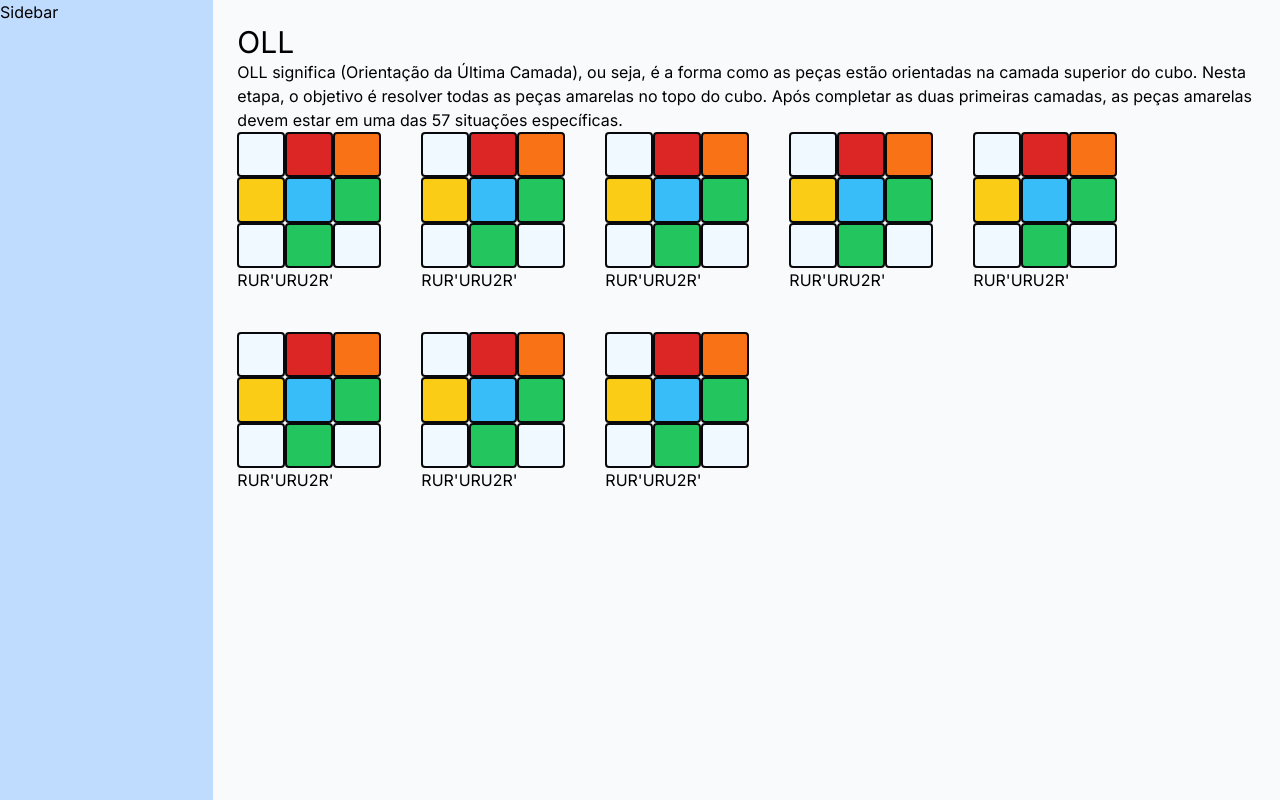
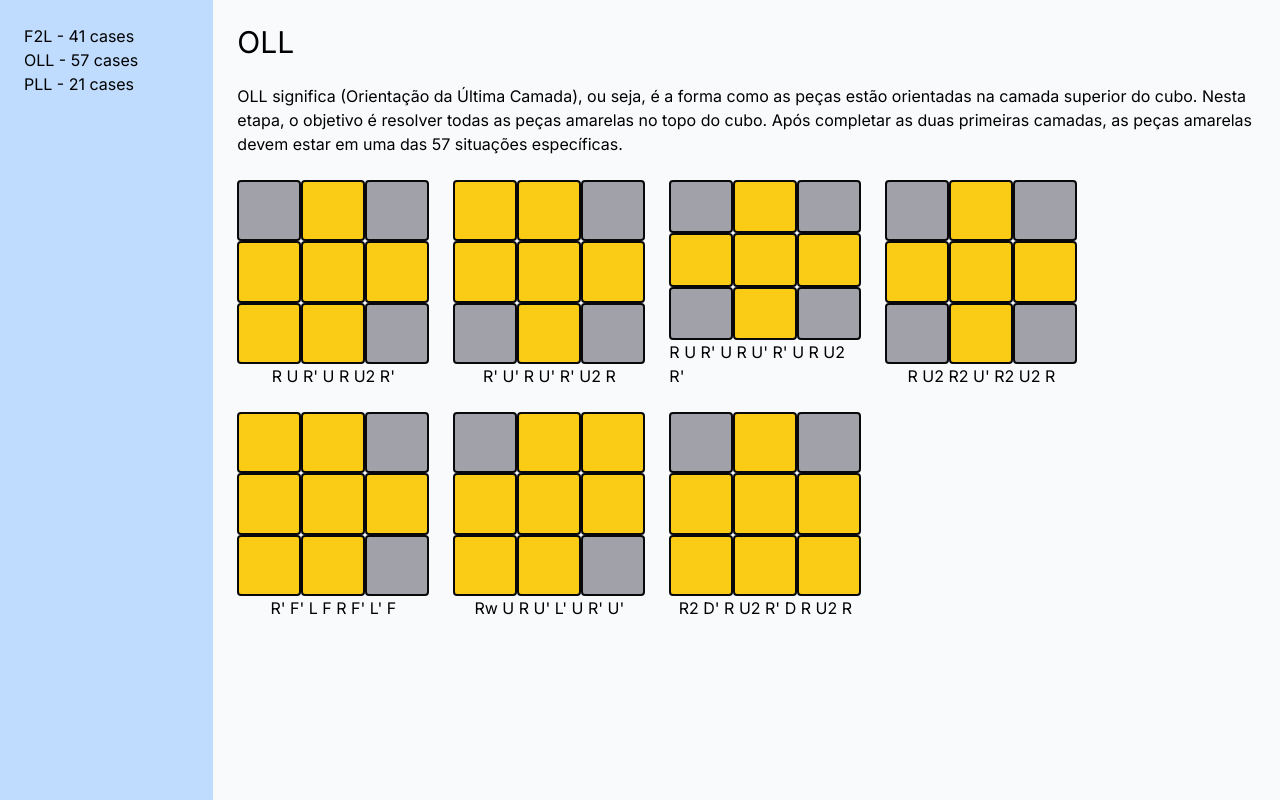
Before and after one commit to ValdineiJunior/cube-lessons, a Next.js app: page / in a window 1280 px wide. Built offline with nearby package versions, Linux system fonts and the light colour scheme.

Commit message:
feat: finish the main layout

```diff
--- a/src/app/(dashboard)/layout.tsx
+++ b/src/app/(dashboard)/layout.tsx
@@ -6,7 +6,14 @@ export default function DashboardLayout({
   return (
     <>
       <div className="grid grid-cols-6 min-h-screen">
-        <h1 className="col-span-1 bg-blue-200">Sidebar</h1>
+        <div
+          className="col-span-1 bg-blue-200 p-6
+        "
+        >
+          <div>F2L - 41 cases</div>
+          <div>OLL - 57 cases</div>
+          <div>PLL - 21 cases</div>
+        </div>
         {children}
       </div>
     </>
--- a/src/app/(dashboard)/page.tsx
+++ b/src/app/(dashboard)/page.tsx
@@ -1,26 +1,73 @@
 import { Cube } from '@/components/cube'
 
 export default function Dashboard() {
+  const notations = [
+    {
+      case: 'caseOll1',
+      notation: {
+        colors: ['z', 'y', 'z', 'y', 'y', 'y', 'y', 'y', 'z'],
+        moves: ['R', 'U', "R'", 'U', 'R', 'U2', "R'"],
+      },
+    },
+    {
+      case: 'caseOll2',
+      notation: {
+        colors: ['y', 'y', 'z', 'y', 'y', 'y', 'z', 'y', 'z'],
+        moves: ["R'", "U'", 'R', "U'", "R'", 'U2', 'R'],
+      },
+    },
+    {
+      case: 'caseOll3',
+      notation: {
+        colors: ['z', 'y', 'z', 'y', 'y', 'y', 'z', 'y', 'z'],
+        moves: ['R', 'U', "R'", 'U', 'R', "U'", "R'", 'U', 'R', 'U2', "R'"],
+      },
+    },
+    {
+      case: 'caseOll4',
+      notation: {
+        colors: ['z', 'y', 'z', 'y', 'y', 'y', 'z', 'y', 'z'],
+        moves: ['R', 'U2', 'R2', "U'", 'R2', 'U2', 'R'],
+      },
+    },
+    {
+      case: 'caseOll5',
+      notation: {
+        colors: ['y', 'y', 'z', 'y', 'y', 'y', 'y', 'y', 'z'],
+        moves: ["R'", "F'", 'L', 'F', 'R', "F'", "L'", 'F'],
+      },
+    },
+    {
+      case: 'caseOll6',
+      notation: {
+        colors: ['z', 'y', 'y', 'y', 'y', 'y', 'y', 'y', 'z'],
+        moves: ['Rw', 'U', 'R', "U'", "L'", 'U', "R'", "U'"],
+      },
+    },
+    {
+      case: 'caseOll7',
+      notation: {
+        colors: ['z', 'y', 'z', 'y', 'y', 'y', 'y', 'y', 'y'],
+        moves: ['R2', "D'", 'R', 'U2', "R'", 'D', 'R', 'U2', 'R'],
+      },
+    },
+  ]
+
   return (
     <h1 className=" bg-slate-50 col-span-5 p-6">
       <div>
         <h1 className="text-3xl">OLL</h1>
-        <p>
+        <p className="py-6">
           OLL significa (Orientação da Última Camada), ou seja, é a forma como
           as peças estão orientadas na camada superior do cubo. Nesta etapa, o
           objetivo é resolver todas as peças amarelas no topo do cubo. Após
           completar as duas primeiras camadas, as peças amarelas devem estar em
           uma das 57 situações específicas.
         </p>
-        <div className="flex flex-wrap gap-10">
-          <Cube />
-          <Cube />
-          <Cube />
-          <Cube />
-          <Cube />
-          <Cube />
-          <Cube />
-          <Cube />
+        <div className="flex flex-wrap gap-6">
+          {notations.map((notation) => (
+            <Cube key={notation.case} notation={notation.notation} />
+          ))}
         </div>
       </div>
     </h1>
--- a/src/components/cube.tsx
+++ b/src/components/cube.tsx
@@ -1,17 +1,17 @@
 import { Row } from './row'
 
-export function Cube() {
-  const notations = {
-    case1: {
-      colors: ['w', 'r', 'o', 'y', 'b', 'g', 'w', 'g', 'w'],
-      moves: ['R', 'U', "R'", 'U', 'R', 'U2', "R'"],
-    },
+type Notations = {
+  notation: {
+    colors: string[]
+    moves: string[]
   }
+}
 
+export function Cube({ notation }: Notations) {
   return (
     <>
-      <div className="grid grid-cols-3 grid-rows-3 h-40 w-36">
-        <Row notation={notations.case1} />
+      <div className="grid grid-cols-3 grid-rows-3 h-52 w-48">
+        <Row notation={notation} />
       </div>
     </>
   )
--- a/src/components/row.tsx
+++ b/src/components/row.tsx
@@ -1,24 +1,14 @@
 import { Square } from './square'
 
-type Notations = {
-  colors: string[]
-  moves: string[]
-}
-
-export function Row({ notation }: Notations) {
-  // const notations = {
-  //   case1: {
-  //     colors: ['w', 'r', 'o', 'y', 'b', 'g', 'w', 'g', 'w'],
-  //     moves: ['R', 'U', "R'", 'U', 'R', 'U2', "R'"],
-  //   },
-  // }
-
+export function Row({ notation }) {
   return (
     <>
       {notation.colors.map((n, i) => (
         <Square key={i} bgColor={n} />
       ))}
-      <div>{notation.moves}</div>
+      <div className="col-span-3 justify-self-center">
+        {notation.moves.join(' ')}
+      </div>
     </>
   )
 }
```
